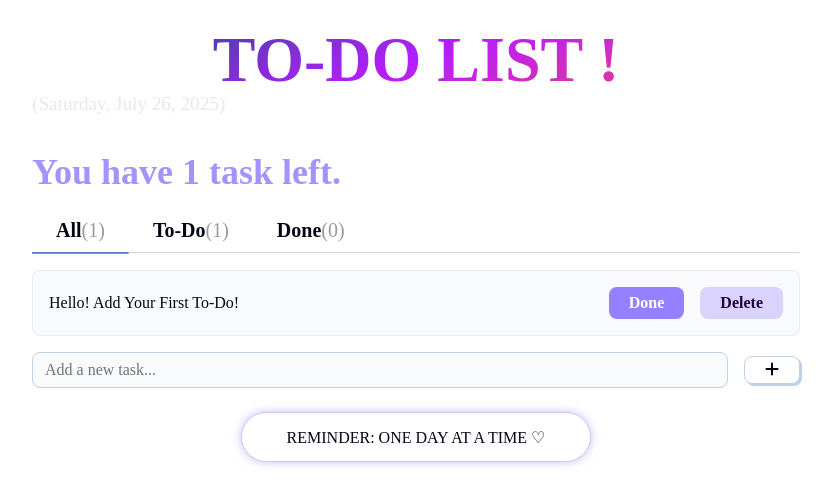
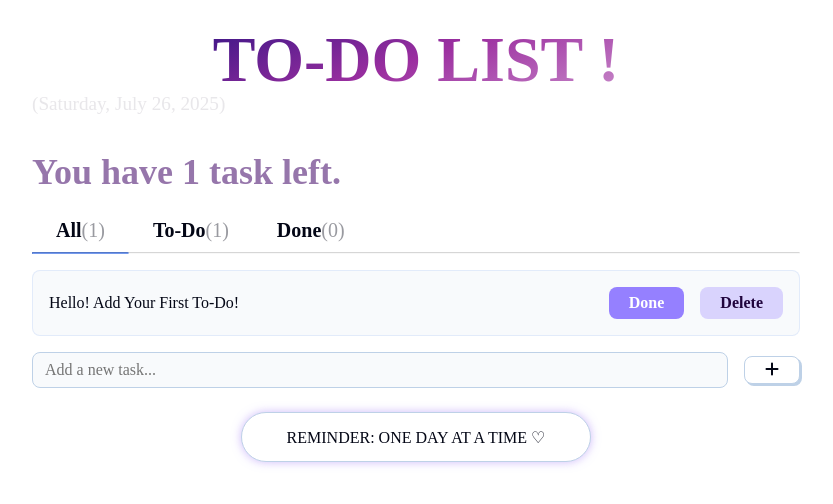
Before and after one commit to anushkameena12/One-Step-Closer, a React (Vite) app: page / in a window 1280 px wide. Shown: the top 504 px of the page, without its empty margins (224-1057 px from the left). Built offline with nearby package versions, Linux system fonts and the light colour scheme; a web font is replaced by a local one.

Commit message:
Styling changes

```diff
--- a/src/index.css
+++ b/src/index.css
@@ -27,7 +27,7 @@
 }
 
 .text-gradient-secondary {
-  background: linear-gradient(159deg,rgba(15, 83, 122, 1) 0%, rgba(182, 29, 253, 1) 50%, rgba(252, 69, 103, 1) 100%);
+  background: linear-gradient(159deg,rgb(6, 8, 120) 0%, rgb(156, 47, 160) 50%, rgb(224, 187, 224) 100%);
   -webkit-background-clip: text;
   -webkit-text-fill-color: transparent;
 }
@@ -41,7 +41,7 @@
 }
 
 .text-heading {
-  color: rgb(161, 148, 253);
+  color: #9676ab;
   margin-top: 2rem;
 }
 
```
